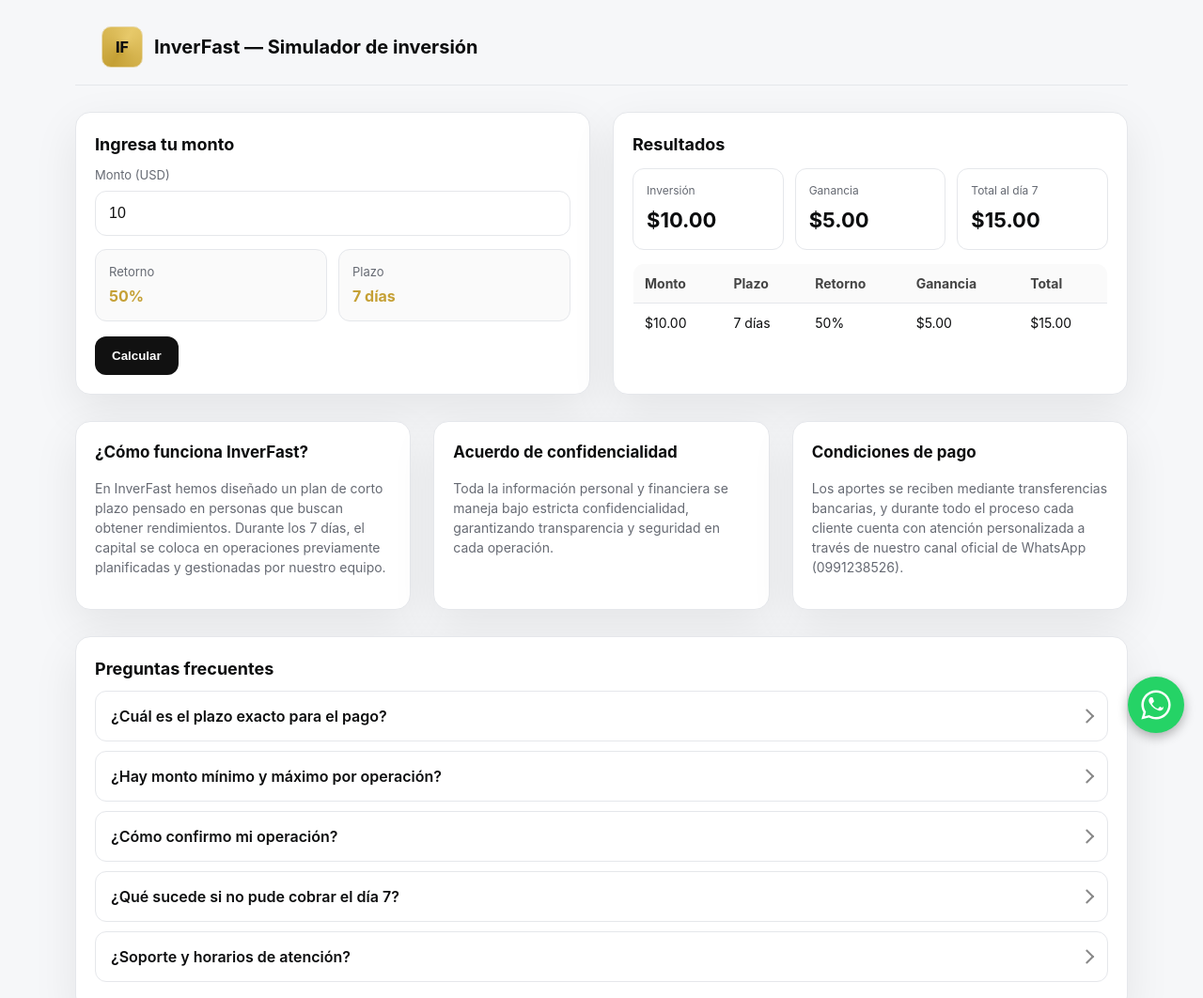
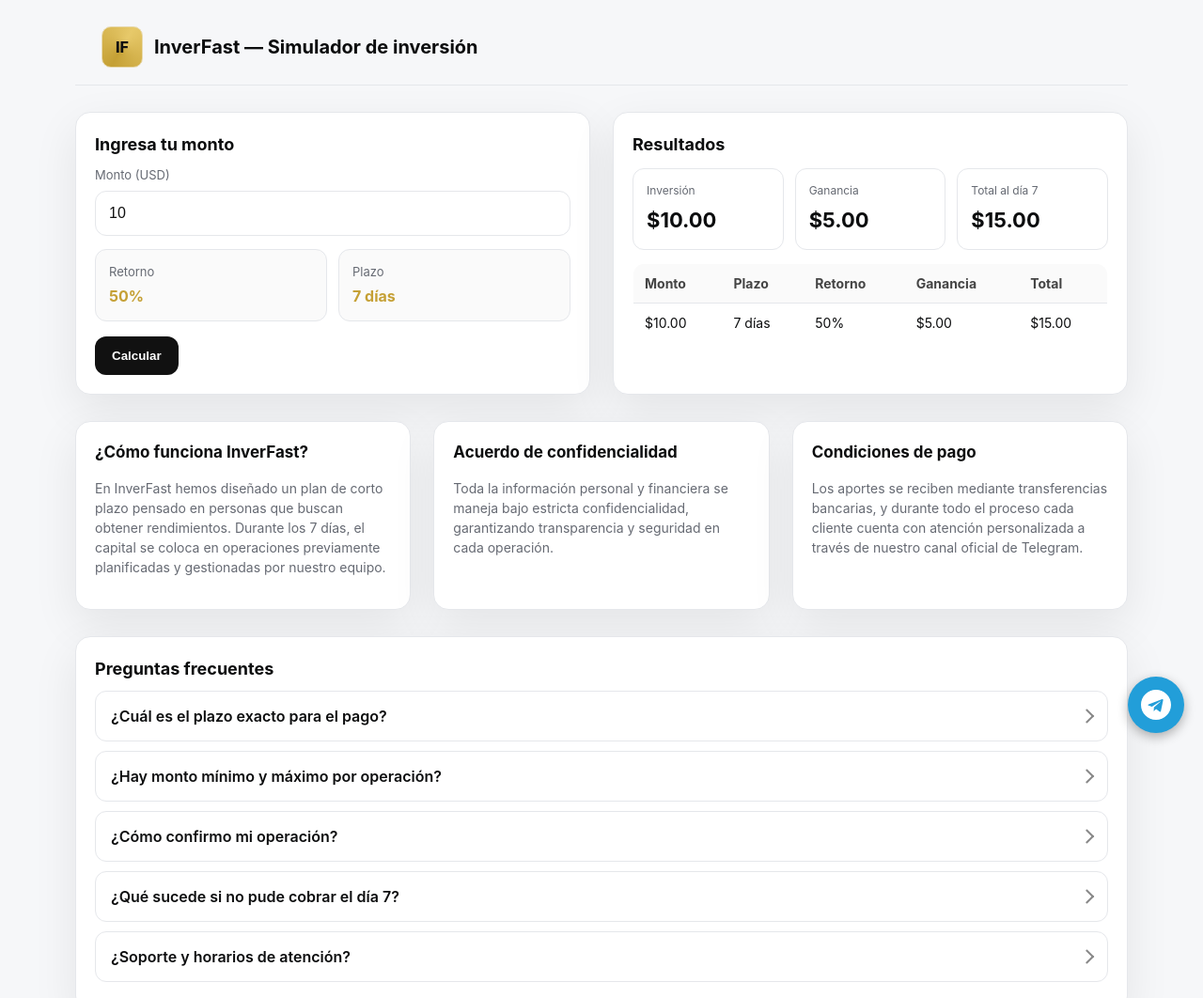
Before and after one commit to inverfast/inverfast, a plain HTML site: page index.html in a window 1280 px wide. Shown: the top 1062 px of the page at 94% size. Drawn offline with Linux system fonts and the light colour scheme.

Commit message:
Update index.html

```diff
--- a/index.html
+++ b/index.html
@@ -4,7 +4,7 @@
 <meta charset="utf-8">
 <meta name="viewport" content="width=device-width,initial-scale=1" />
 <title>InverFast — Simulador de inversión</title>
-<meta name="description" content="Simulador centrado con retorno y plazo fijos, información del proyecto y contacto por WhatsApp.">
+<meta name="description" content="Simulador centrado con retorno y plazo fijos, información del proyecto y contacto por Telegram.">
 <style>
   :root{
     --bg:#f6f7f9; --paper:#fff; --ink:#0c0d0e; --muted:#666a73; --line:#e5e7eb;
@@ -134,16 +134,17 @@
     .faq summary:hover{ background:#fafafa; }
   }
 
-  /* Botón flotante WhatsApp */
-  .whatsapp-float{
+  /* Botón flotante Telegram */
+  .telegram-float{
     position:fixed; bottom:20px; right:20px;
     width:60px; height:60px; border-radius:50%;
-    background:#25D366; display:flex; align-items:center; justify-content:center;
+    background:#229ED9; /* azul Telegram */
+    display:flex; align-items:center; justify-content:center;
     box-shadow:0 4px 12px rgba(0,0,0,.3); z-index:1000;
     transition:transform .2s ease;
   }
-  .whatsapp-float:hover{ transform:scale(1.1); }
-  .whatsapp-float svg{ width:32px; height:32px; fill:#fff; }
+  .telegram-float:hover{ transform:scale(1.1); }
+  .telegram-float svg{ width:32px; height:32px; fill:#fff; }
 </style>
 </head>
 <body>
@@ -197,7 +198,7 @@
       </article>
       <article class="block">
         <h3>Condiciones de pago</h3>
-        <p class="muted">Los aportes se reciben mediante transferencias bancarias, y durante todo el proceso cada cliente cuenta con atención personalizada a través de nuestro canal oficial de WhatsApp (0991238526).</p>
+        <p class="muted">Los aportes se reciben mediante transferencias bancarias, y durante todo el proceso cada cliente cuenta con atención personalizada a través de nuestro canal oficial de Telegram.</p>
       </article>
     </section>
   </div>
@@ -224,30 +225,34 @@
       <details>
         <summary>¿Cómo confirmo mi operación?</summary>
         <div class="faq-body">
-          La confirmación de cada pago debe realizarse únicamente a través de nuestro canal oficial de WhatsApp 0991238526, que es el único medio autorizado para este proceso.
+          La confirmación de cada pago debe realizarse únicamente a través de nuestro canal oficial de Telegram, que es el único medio autorizado para este proceso.
         </div>
       </details>
 
       <details>
         <summary>¿Qué sucede si no pude cobrar el día 7?</summary>
         <div class="faq-body">
-          Si por cualquier motivo no pudiste cobrar en la fecha establecida (día 7 o siguiente día hábil), cuentas con una ventana de cobro de 20 días adicionales para realizar la confirmación y recibir tu pago. Para cualquier retraso o inconveniente, debes comunicarte de inmediato a nuestro canal oficial de WhatsApp 0968993013, único medio autorizado para atención y soporte.
+          Si por cualquier motivo no pudiste cobrar en la fecha establecida (día 7 o siguiente día hábil), cuentas con una ventana de cobro de 20 días adicionales para realizar la confirmación y recibir tu pago. Para cualquier retraso o inconveniente, debes comunicarte de inmediato a nuestro canal oficial de Telegram, único medio autorizado para atención y soporte.
         </div>
       </details>
 
       <details>
         <summary>¿Soporte y horarios de atención?</summary>
         <div class="faq-body">
-          Nuestro canal de soporte está disponible exclusivamente por WhatsApp al 0991238526, en un horario de atención de lunes a viernes, de 9:00 a 18:00 (hora Ecuador, GMT-5). El tiempo máximo de respuesta es de 24 horas hábiles, aunque normalmente atendemos en mucho menos tiempo para ofrecerte una atención rápida y personalizada.
+          Nuestro canal de soporte está disponible exclusivamente por Telegram, en un horario de atención de lunes a viernes, de 9:00 a 18:00 (hora Ecuador, GMT-5). El tiempo máximo de respuesta es de 24 horas hábiles, aunque normalmente atendemos en mucho menos tiempo para ofrecerte una atención rápida y personalizada.
         </div>
       </details>
     </div>
   </section>
 
-  <!-- Botón flotante WhatsApp -->
-  <a href="https://wa.me/593968993013" class="whatsapp-float" target="_blank" aria-label="WhatsApp">
-    <svg xmlns="http://www.w3.org/2000/svg" viewBox="0 0 32 32" aria-hidden="true">
-      <path d="M16 .4C7.4.4.4 7.4.4 16c0 2.8.8 5.5 2.2 7.9L.4 31.6l8-2.1c2.3 1.3 5 2 7.6 2 8.6 0 15.6-7 15.6-15.6S24.6.4 16 .4zm0 28.6c-2.4 0-4.7-.6-6.8-1.8l-.5-.3-4.7 1.3 1.3-4.6-.3-.5c-1.3-2.1-2-4.5-2-7 0-7.2 5.9-13.1 13.1-13.1s13.1 5.9 13.1 13.1S23.2 29 16 29zm7.4-9.5c-.4-.2-2.4-1.2-2.8-1.3-.4-.2-.7-.2-1 .2-.3.4-1.1 1.3-1.3 1.6-.2.2-.5.3-.9.1s-1.7-.6-3.2-2c-1.2-1.1-2-2.4-2.2-2.8-.2-.4 0-.6.2-.8.2-.2.4-.5.6-.7.2-.2.3-.4.5-.6.2-.2.3-.4.5-.7.2-.3.1-.5 0-.7-.1-.2-1-2.4-1.3-3.2-.3-.8-.7-.7-1-.7h-.9c-.3 0-.7.1-1 .5s-1.3 1.3-1.3 3.1 1.4 3.6 1.6 3.8c.2.3 2.7 4.1 6.5 5.8.9.4 1.6.7 2.1.9.9.3 1.7.3 2.3.2.7-.1 2.4-1 2.8-2s.4-1.8.3-2-.3-.2-.7-.4z"/>
+  <!-- Botón flotante Telegram -->
+  <a href="https://t.me/inverfast" class="telegram-float" target="_blank" aria-label="Telegram">
+    <svg xmlns="http://www.w3.org/2000/svg" viewBox="0 0 24 24" aria-hidden="true">
+      <path d="M12 0C5.373 0 0 5.373 0 12c0 6.627 5.373 12 12
+      12s12-5.373 12-12C24 5.373 18.627 0 12 0zm5.707
+      8.322l-1.84 8.676c-.139.615-.504.764-1.016.475l-2.797-2.06-1.349
+      1.298c-.149.149-.274.274-.562.274l.2-2.83 5.163-4.65c.225-.2-.05-.312-.35-.112l-6.38
+      4.017-2.74-.859c-.596-.186-.606-.596.134-.884l10.7-4.132c.498-.186.936.124.779.884z"/>
     </svg>
   </a>
 
```
